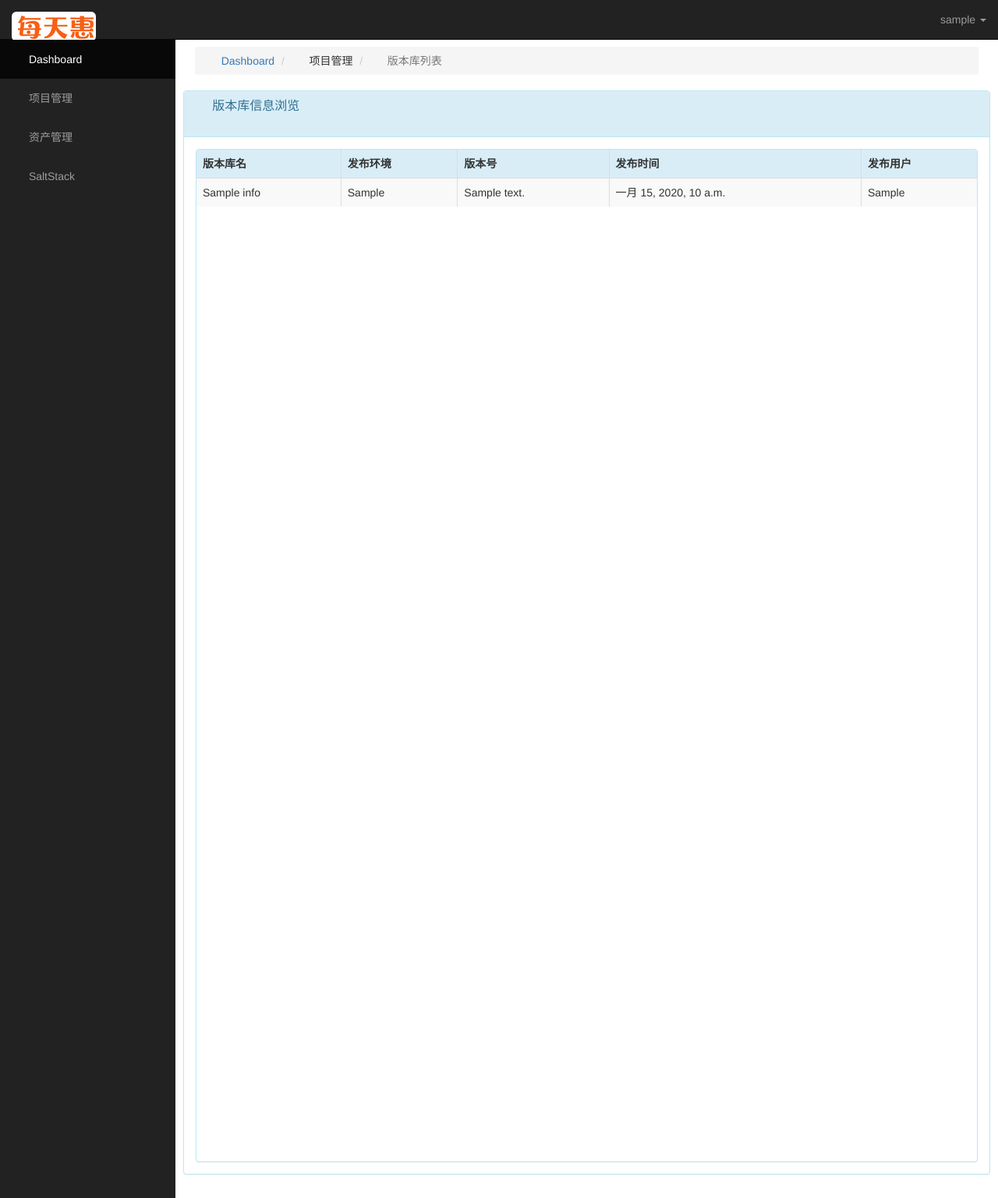
After one commit to hujingguang/OpsSystem, a Django app: page /deploy-manage/list_deploy_info/ in a window 1280 px wide. The commit adds this page. Shown: the whole page at 78% size. Run offline with Django 3.2, Linux system fonts and the light colour scheme; a user stored in the database is signed in; tables that the repository leaves empty hold one stand-in row (values such as "Sample post"); some libraries are stand-ins or nearby versions; some web fonts are replaced.

Commit message:
增加显示发布日志模块

```diff
--- a/deploy/urls.py
+++ b/deploy/urls.py
@@ -4,5 +4,6 @@ urlpatterns=[
 	url(r'^add_svn_repo/$',add_svn_repo,name='add_svn_repo'),
 	url(r'^add_git_repo/$',add_git_repo,name='add_git_repo'),
 	url(r'^list_repo_info/$',list_repo_info,name='list_repo_info'),
+	url(r'^list_deploy_info/$',list_deploy_info,name='list_deploy_info'),
 	url(r'^deploy_project/$',deploy_project,name='deploy_project')
 	]
--- a/deploy/utils.py
+++ b/deploy/utils.py
@@ -157,6 +157,7 @@ def deploy_svn_code(repo_name,user,password,repo_address,checkout_dir,exclude_di
 	code,log=commands.getstatusoutput('cat %s' %diff_file)
         if target == 'test' or target == 'pre':
 	    res,mess,log_file=upload_code_password(checkout_code_parent_dir+'/'+code_dir,deploy_password,wwwDir,ip[0],diff_file+'.log',exclude_dir,log_file)
+            os.system('rm -f %s && rm -f %s.log' %(diff_file,diff_file))
 	    if res:
 		recode,m=insert_deploy_log(repo_name,target,lastest_revision,datetime.now(),log,deploy_person.get_username())
 		return recode,m,log_file
@@ -168,6 +169,7 @@ def deploy_svn_code(repo_name,user,password,repo_address,checkout_dir,exclude_di
 	    user=authenticate(username=deploy_person.get_username(),password=deploy_password)
 	    if user is not None:
 	        res,mess,log_file=upload_code_no_password(checkout_code_parent_dir+'/'+code_dir,wwwDir,ip,diff_file+'.log',exclude_dir,log_file)
+		os.system('rm -f %s && rm -f %s.log' %(diff_file,diff_file))
 		if res:
 		    recode,m=insert_deploy_log(repo_name,target,lastest_revision,datetime.now(),log,deploy_person.get_username())
 		    return recode,m,log_file
--- a/deploy/views.py
+++ b/deploy/views.py
@@ -87,6 +87,12 @@ def list_repo_info(request):
     repos_list=RepoModel.objects.all()
     return render_to_response('list_repo_info.html',RequestContext(request,{'repos_list':repos_list}))
 
+
+@login_required(login_url='/')
+def list_deploy_info(request):
+    deploy_list=DeployInfoModel.objects.all().order_by('-date')
+    return render_to_response('list_deploy_info.html',RequestContext(request,{'deploy_list':deploy_list}))
+
 @login_required(login_url='/')
 def deploy_project(request):
     if request.method=='POST':
@@ -113,6 +119,7 @@ def deploy_project(request):
 		f=open(log_file,'r')
 		log=f.readlines()
 		f.close()
+		os.system('rm -f %s' %log_file)
 	    if res:
 		form.errors['password']=mess
 		return render_to_response('deploy_project.html',RequestContext(request,{'form':form,'log':log,'res':res}))
--- a/templates/base.html
+++ b/templates/base.html
@@ -56,7 +56,7 @@
 			    <a href={%url 'deploy:deploy_project'%}>发布工程</a>
                             </li>
                             <li>
-                                <a href="#">发布日志</a>
+			    <a href={%url 'deploy:list_deploy_info'%}>发布日志</a>
                             </li>
                             <li>
                                 <a href="#">代码回滚</a>
--- /dev/null
+++ b/templates/list_deploy_info.html
@@ -0,0 +1,52 @@
+{%extends 'base.html' %}
+{%load static %}
+{%block head%}
+<li>
+   <i class='fa fa-dashboard'></i><a href={%url 'index' %}>&nbsp Dashboard</a>
+</li>
+<li>
+   <i class='fa fa-table'></i>&nbsp 项目管理
+</li>
+<li  class='active'>
+<i class='fa fa-building-o'></i>&nbsp; 版本库列表
+</li>
+{%endblock%}
+
+{%block page_content%}
+
+<div class='row'>
+    <div class='panel panel-info'>
+     <div class='panel-heading'>
+	 <h3 class='panel-title'><i class='fa fa-bell'></i>&nbsp 版本库信息浏览<h3>
+     </div>
+     <div class='panel-body'>
+          <div class='panel panel-info' style='width:auto;height:1300px;margin:auto'>
+	      <div class='table-responsive'>
+		  <table class="table table-striped table-bordered">
+		      <thead>
+			  <tr class='info'>
+			      <th>版本库名</th>
+			      <th>发布环境</th>
+			      <th>版本号</th>
+			      <th>发布时间</th>
+			      <th>发布用户</th>
+			  </tr>
+		      </thead>
+		      <tbody>
+		      {%for deploy in deploy_list %}
+		      <tr>
+		      <td>{{deploy.repoName}}</td>
+		      <td>{{deploy.target}}</td>
+		      <td>{{deploy.revision}}</td>
+		      <td>{{deploy.date}}</td>
+		      <td>{{deploy.person}}</td>
+                       </tr>
+	            {%endfor%}
+		      </tbody>
+		  </table>
+	  </div>
+      </div>
+	 </div>
+    </div>
+</div>
+{%endblock%}
```
